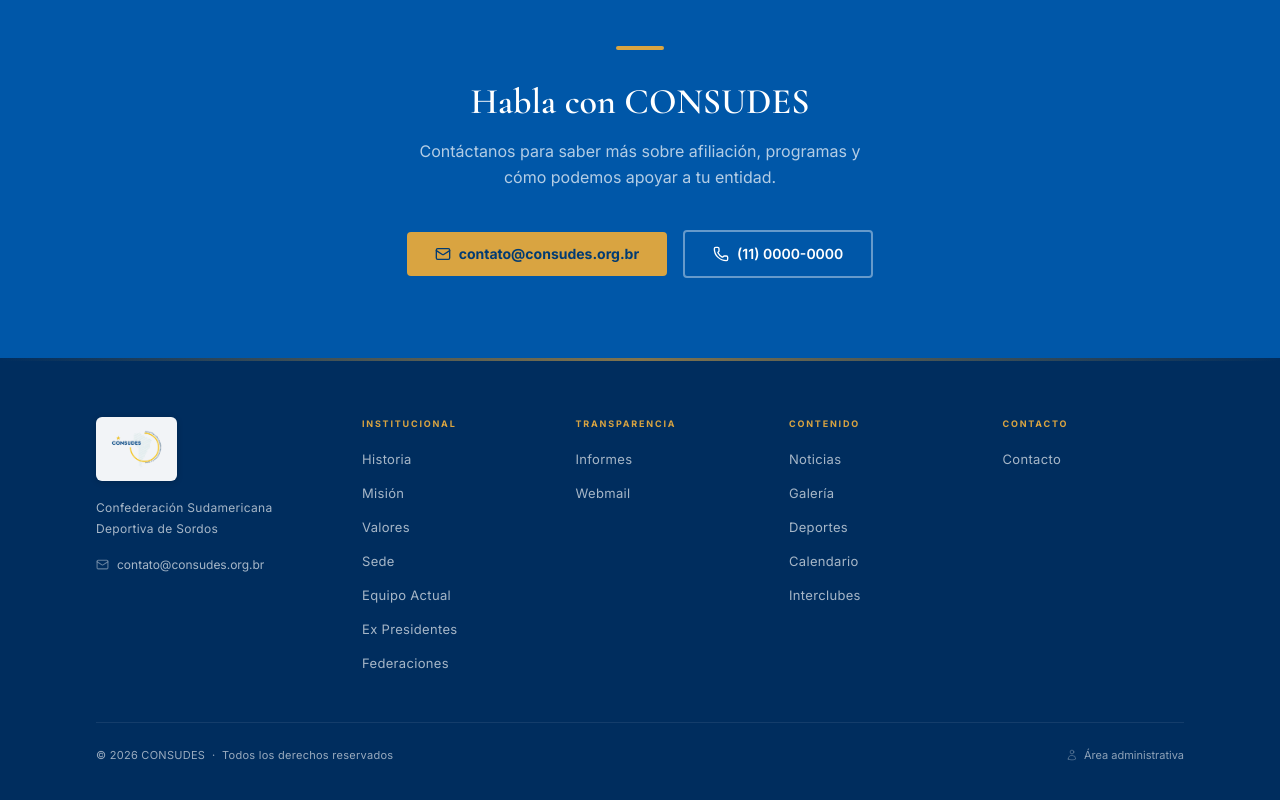
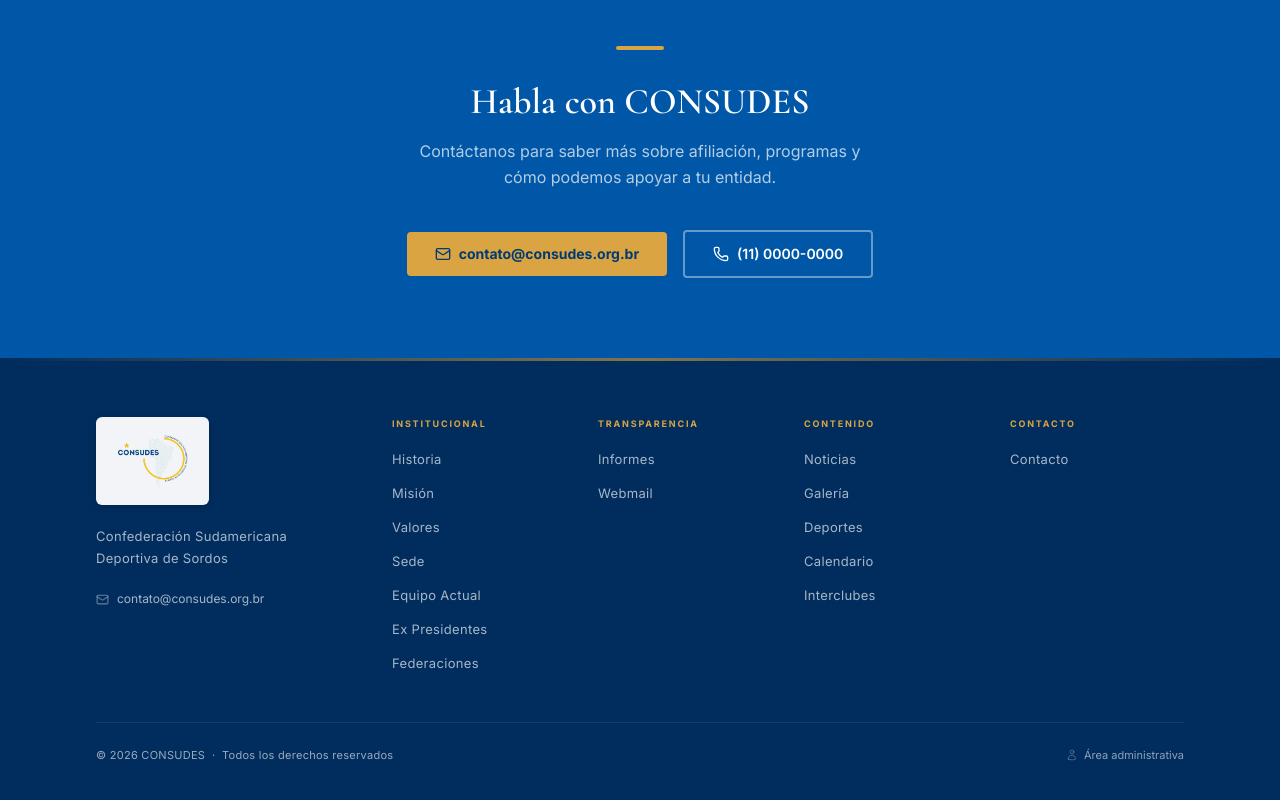
Before and after one commit to lemenezes/consudes-app, a React (Vite) app: page / in a window 1280 px wide. Shown: the part 2532-3332 px from the top of the page. Built offline with nearby package versions, Linux system fonts and the light colour scheme; no server answers; the database is empty.

Commit message:
style: footer — logo maior (h-68), container refinado, coluna brand expandida

```diff
--- a/src/components/Footer.tsx
+++ b/src/components/Footer.tsx
@@ -57,19 +57,19 @@ export default function Footer() {
         <div className="flex flex-col lg:flex-row gap-10 lg:gap-14 mb-12">
 
           {/* Brand */}
-          <div className="flex flex-col gap-4 lg:w-[210px] flex-shrink-0">
+          <div className="flex flex-col gap-5 lg:w-[240px] flex-shrink-0">
             <Link to="/" className="inline-block w-fit group">
-              <span className="inline-flex items-center justify-center bg-white/95 rounded-md px-3 py-2 shadow-[0_1px_6px_rgba(0,0,0,0.18)] group-hover:bg-white transition-colors duration-200">
+              <span className="inline-flex items-center justify-center bg-white/95 rounded-md px-4 py-2.5 shadow-[0_1px_8px_rgba(0,0,0,0.20)] group-hover:bg-white transition-colors duration-200">
                 <img
                   src="/logo-novo-consudes-removebg-preview-1.webp"
                   alt="CONSUDES"
                   width={546}
                   height={457}
-                  className="h-12 w-auto object-contain block"
+                  className="h-[68px] w-auto object-contain block"
                 />
               </span>
             </Link>
-            <p className="text-white/65 text-[12px] leading-[1.8] font-light tracking-wide">
+            <p className="text-white/65 text-[13px] leading-[1.75] font-light tracking-wide">
               {t.topbar}
             </p>
             <a
```
